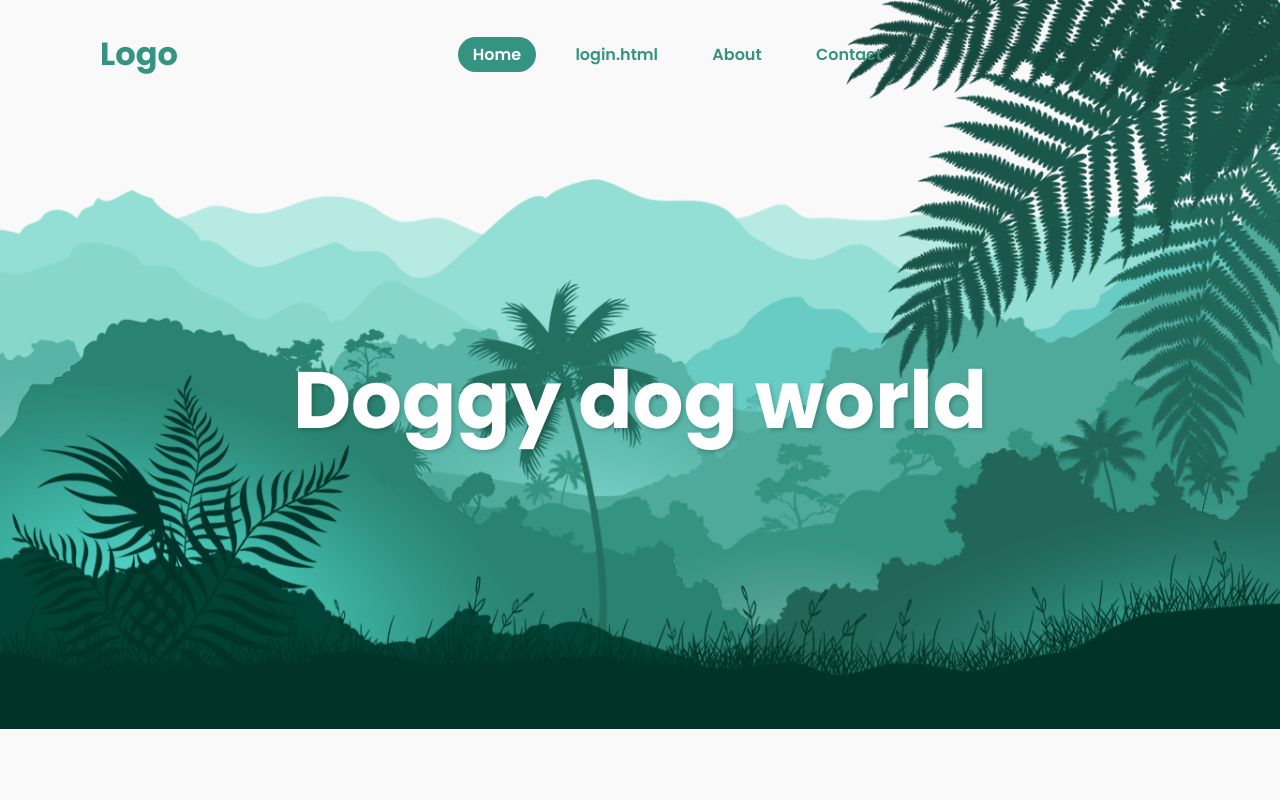
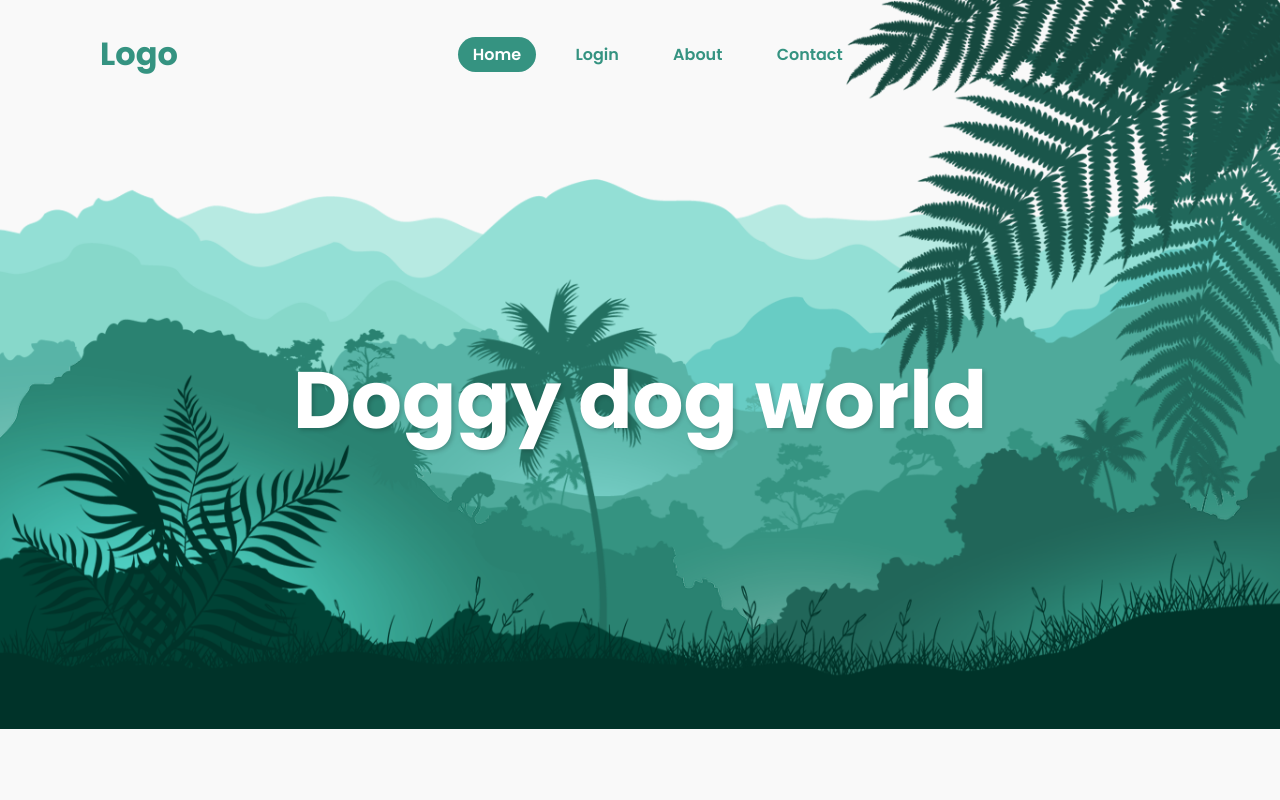
Before and after one commit to Resob/saathi.github.io, a plain HTML site: page index.html in a window 1280 px wide. Shown: the top 800 px of the page. Drawn offline with Linux system fonts and the light colour scheme.

Commit message:
Update index.html

```diff
--- a/index.html
+++ b/index.html
@@ -15,7 +15,7 @@
         <h2 class="logo">Logo</h2>
         <nav class="navigation">
             <a href="#" class="active">Home</a>
-            <a href="#">login.html</a>
+            <a href="login.html">Login</a>
             <a href="#">About</a>
             <a href="#">Contact</a>
         </nav>
```
